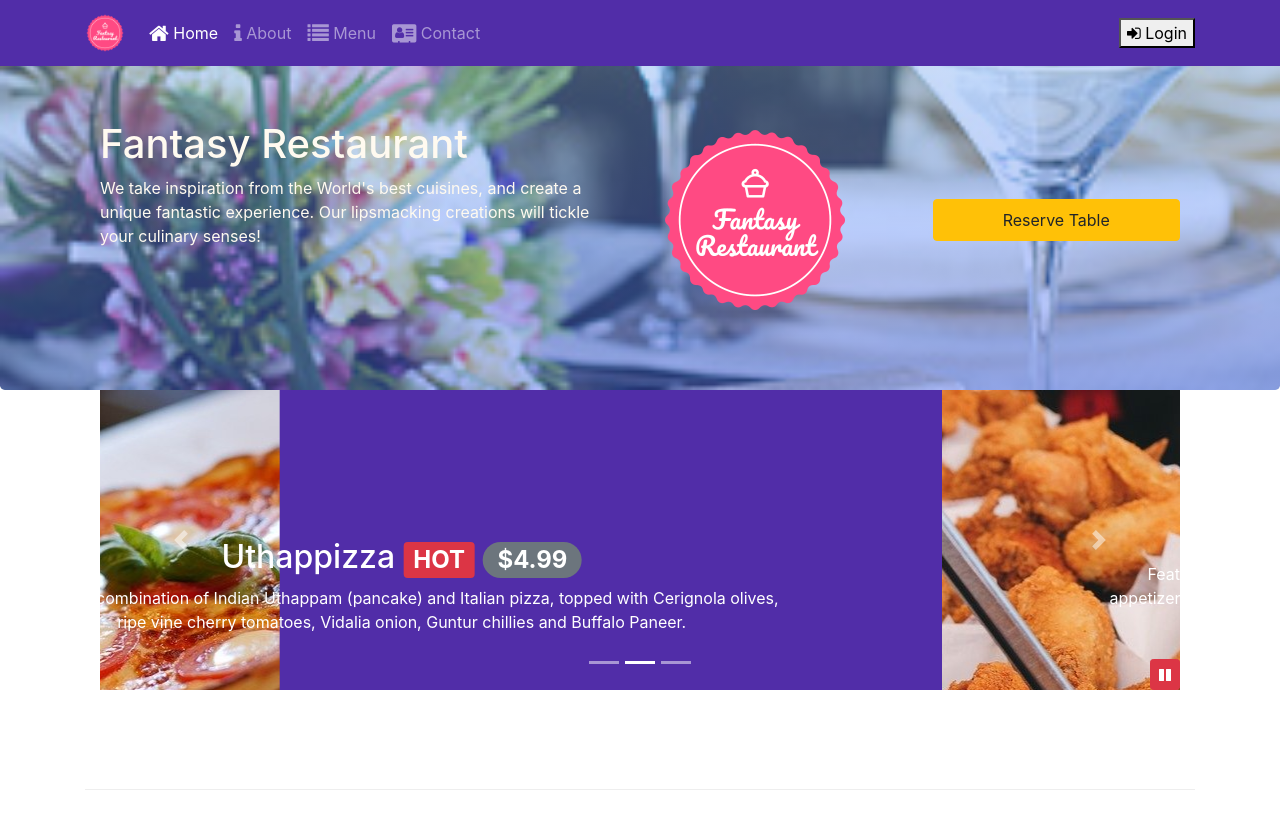
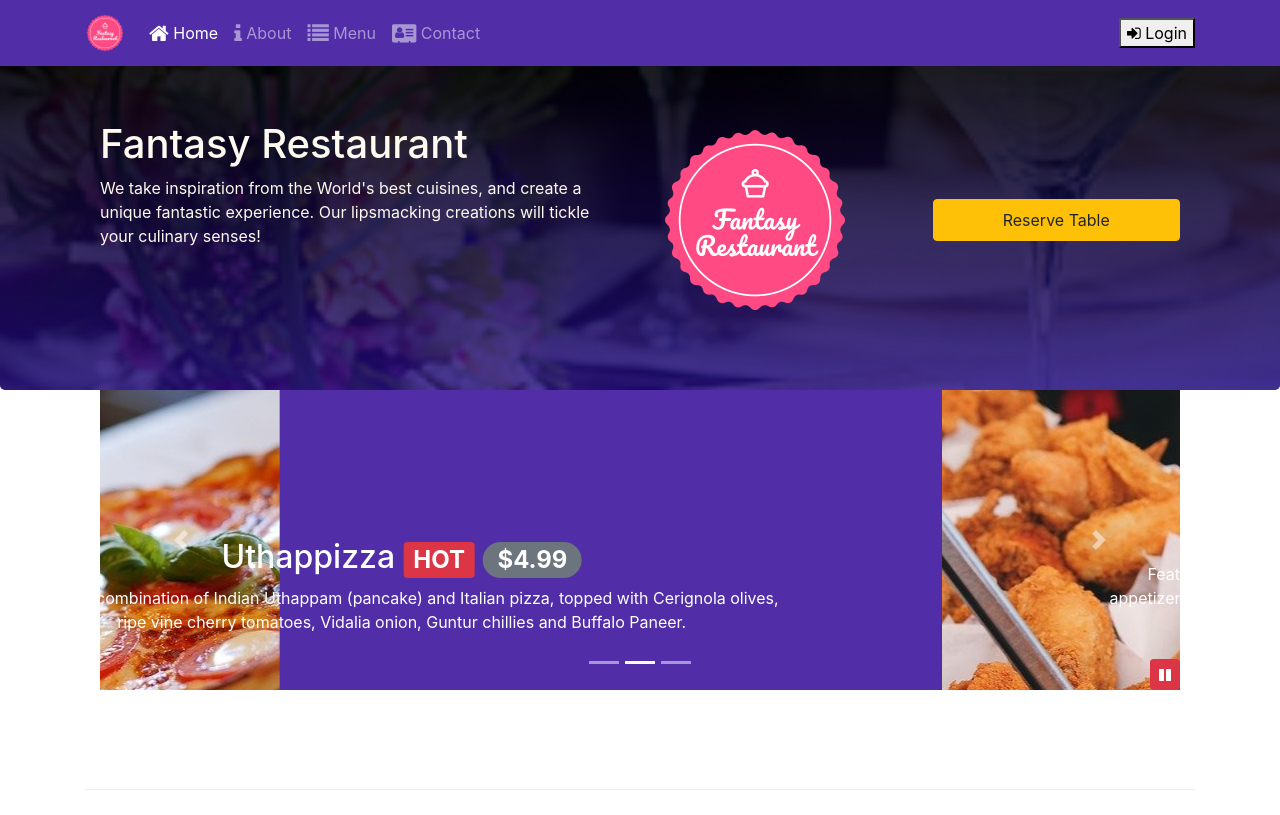
Before and after one commit to Givemo/restaurant-confusion, a website: page index.html in a window 1280 px wide. Shown: the top 815 px of the page. Drawn offline with nearby package versions, Linux system fonts and the light colour scheme; files whose address does not match are found by name.

Commit message:
Initial dist subtree commit

```diff
--- a/css/styles.css
+++ b/css/styles.css
@@ -37,10 +37,7 @@ body {
 .jumbotron {
   padding: 70px 30px 70px 30px;
   margin: 0px auto;
-  background: linear-gradient(
-      rgba(137, 180, 243, 0.45),
-      rgba(78, 109, 247, 0.45)
-    ),
+  background: linear-gradient(rgba(0,0,0,.9), rgba(35, 10, 128, 0.8)),
     url(../img/page2_img.jpg);
   color: floralwhite;
   background-size: cover;
```
